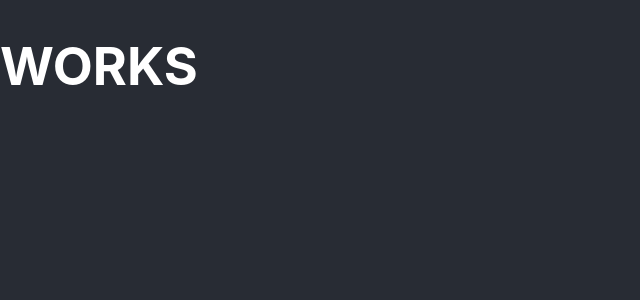
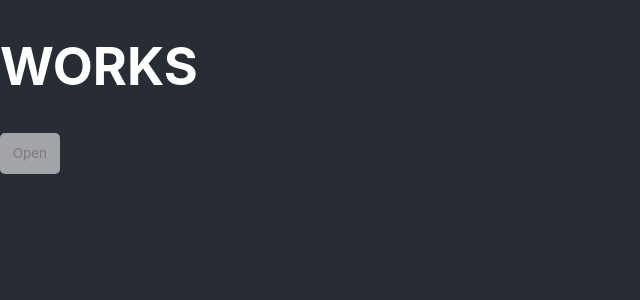
Before and after one commit to douryne/react-contacts-app, a React (Create React App) app: page / in a window 1280 px wide. Shown: the top 300 px of the page, without its empty margins (0-640 px from the left). Built offline with nearby package versions, Linux system fonts and the light colour scheme.

Commit message:
button component

```diff
--- a/package.json
+++ b/package.json
@@ -16,6 +16,7 @@
     "react-dom": "^18.0.0",
     "react-scripts": "5.0.1",
     "typescript": "^4.6.3",
+    "typescript-plugin-css-modules": "^3.4.0",
     "web-vitals": "^2.1.4"
   },
   "scripts": {
--- a/src/App.tsx
+++ b/src/App.tsx
@@ -1,10 +1,12 @@
 import React from 'react';
 import './styles/App.css';
+import { Button } from './components';
 
 function App() {
   return (
     <div className="App">
       <h1>WORKS</h1>
+      <Button disabled={true}>Open</Button>
     </div>
   );
 }
--- /dev/null
+++ b/src/components/UI/Button/Button.module.css
@@ -0,0 +1,27 @@
+.myBtn {
+  padding: 0.8rem;
+  border: none;
+  border-radius: 5px;
+  font-family: inherit;
+  outline: none;
+  cursor: pointer;
+  background-color: whitesmoke;
+  transition: opacity 0.2s linear;
+}
+
+.myBtn:hover {
+  opacity: 0.8;
+}
+
+.myBtn:focus-visible {
+  border: 2px solid black;
+}
+
+.myBtn:focus:not(:focus-visible) {
+  border: none;
+}
+
+.myBtn:disabled {
+  cursor: not-allowed;
+  opacity: 0.6;
+}
--- /dev/null
+++ b/src/components/UI/Button/Button.tsx
@@ -0,0 +1,15 @@
+import React, { ReactNode } from 'react';
+import classes from './Button.module.css'
+
+interface IButtonProps {
+  children: ReactNode,
+  disabled?: boolean
+}
+
+export const Button = ({children, ...props}: IButtonProps) => {
+  return (
+    <button {...props} className={classes.myBtn}>
+      {children}
+    </button>
+  );
+};
--- /dev/null
+++ b/src/components/index.js
@@ -0,0 +1 @@
+export { Button } from './UI/Button/Button'
--- /dev/null
+++ b/src/declaration.d.ts
@@ -0,0 +1 @@
+declare module "*.module.css";
--- a/tsconfig.json
+++ b/tsconfig.json
@@ -22,5 +22,6 @@
   },
   "include": [
     "src"
-  ]
+  ],
+  "plugins": [{ "name": "typescript-plugin-css-modules" }]
 }
```
Also changed, not shown: 1 other file (tests, documents, lock files or other folders).
